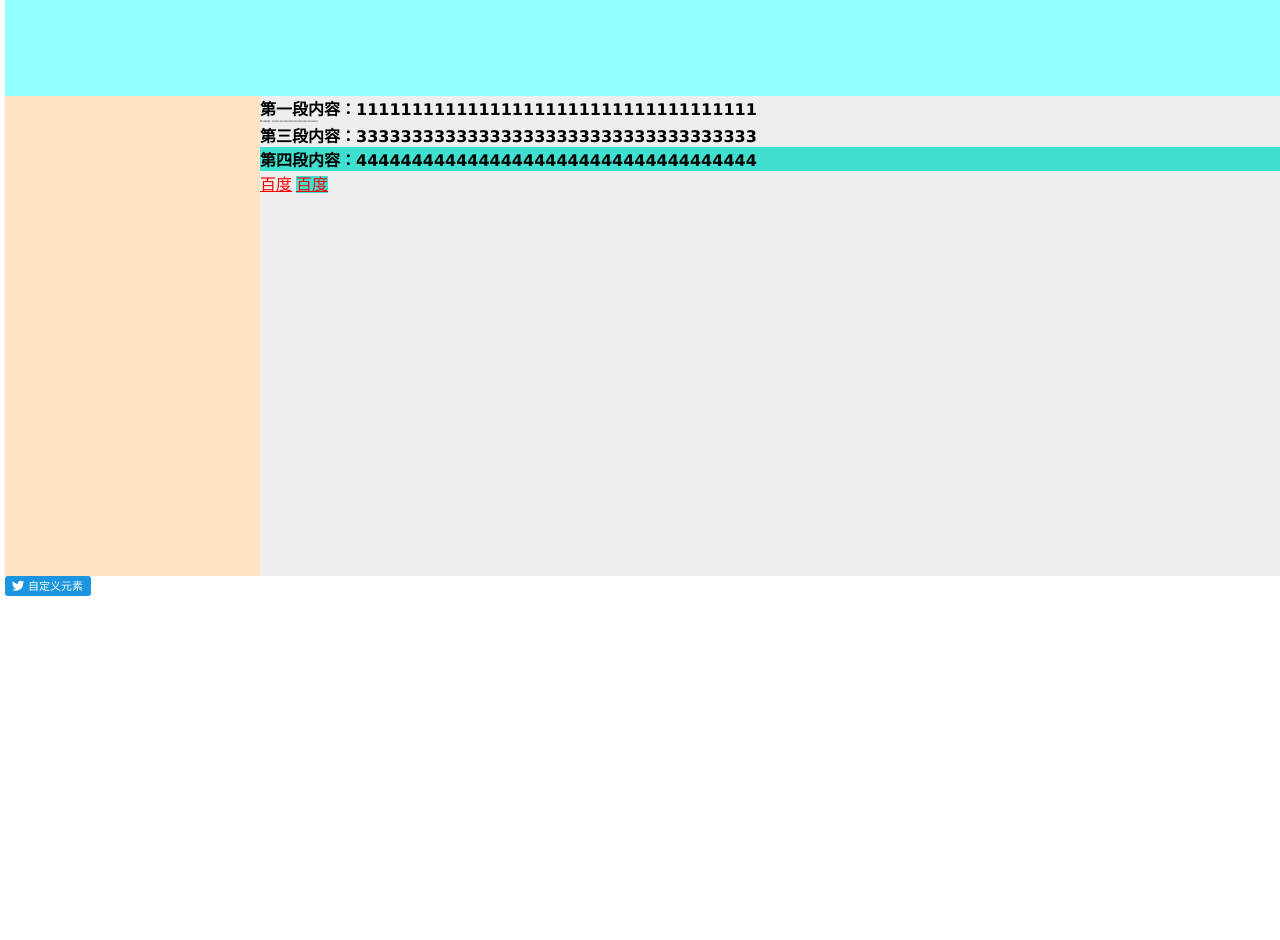
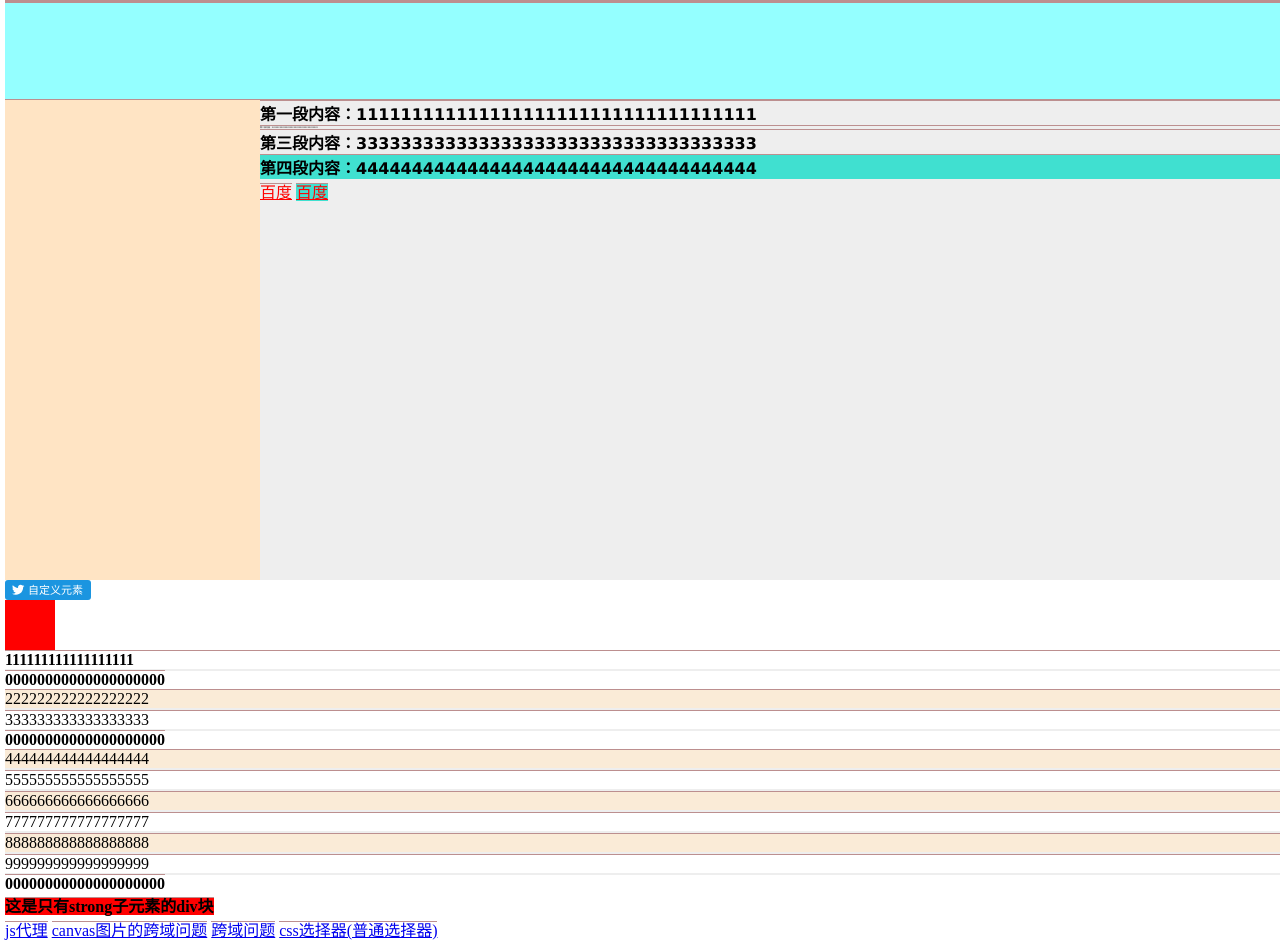
Before and after one commit to MuRongJs/learningNotes, a plain HTML site: page css/css选择器(简单选择器).html in a window 1280 px wide. Before the commit the page ends 800 px from the top, so only its background shows below. Drawn offline with Linux system fonts and the light colour scheme.

Commit message:
选择器

```diff
--- a/css/css选择器.html
+++ b/css/css选择器(简单选择器).html
@@ -44,6 +44,14 @@
             margin-left: -100%;
             float: left;
             background-color: bisque;
+        }
+        /* >选择符是，选择父元素为div的所有p元素; */
+        div>p{
+            border-bottom: 2px solid #eeeeee;
+        }
+        /* +选择同一层级的节点为p标签的元素 */
+        div+p{
+            color: cadetblue;
         }
 
         /* 属性选择器[attr] */
@@ -92,6 +100,45 @@
         :root {
             margin-left: 5px;
         }
+        /* :empty伪类选择器选择没有子节点的元素 */
+        #empty :empty{
+            width: 50px;
+            height: 50px;
+            background-color: red;
+        }
+        /* :nth-child、:nth-last-child为函数类伪类，可以通过An+B的方式进行选择 */
+        /* S:nth-of-type的形式是 :nth-child(|An+B|of S); 只选择S*/
+        /* .childEle :nth-child(2n){
+            background-color: antiquewhite;
+        } */
+        .childEle p:nth-of-type(2n){
+            background-color: antiquewhite;
+        }
+        .childEle p:first-child{
+            font-weight: 600;
+        }
+        .childEle p:last-child{
+            font-weight: 600;
+        }
+        strong:only-child{
+            background-color: #ff0000;
+        }
+        /*
+        关于链接行为的伪类选择器
+        :any-link,表示任意的链接，包括a、area、link等标签
+        :link,表示未访问过的链接
+        :visited,表示已经访问过的链接
+        :hover,表示鼠标悬停上在元素的动作
+        :active,激活状态
+        :focus焦点落在元素上
+        :target用于浏览器hash部分所指示的元素
+        */
+        /* 逻辑伪类选择器
+            :not
+         */
+         :not(div){
+             border-top: 1px solid rosybrown;
+         }
     </style>
 </head>
 
@@ -152,8 +199,33 @@
         `
         shadow.appendChild(styles);
     </script>
-    <link rel="import" href="muronghead.html">
-    <murong-icon/>
+    <!-- 自定义元素 -->
+    <link rel="import" href="muronghead.html"></link>
+    <murong-icon></murong-icon>
+    <div id="empty">
+        <div></div>
+    </div>
+    <div class="childEle">
+        <p>111111111111111111</p>
+        <strong>00000000000000000000</strong>
+        <p>222222222222222222</p>
+        <p>333333333333333333</p>
+        <strong>00000000000000000000</strong>
+        <p>444444444444444444</p>
+        <p>555555555555555555</p>
+        <p>666666666666666666</p>
+        <p>777777777777777777</p>
+        <p>888888888888888888</p>
+        <p>999999999999999999</p>
+        <strong>00000000000000000000</strong>
+    </div>
+    <div><strong>这是只有strong子元素的div块</strong></div>
+    <div id="link">
+        <a href="https://github.com/EtherDream/jsproxy">js代理</a>
+        <a href="https://www.zhangxinxu.com/wordpress/2018/02/crossorigin-canvas-getimagedata-cors/">canvas图片的跨域问题</a>
+        <a href="https://segmentfault.com/a/1190000015597029">跨域问题</a>
+        <a href="https://time.geekbang.org/column/article/84365">css选择器(普通选择器)</a>
+    </div>
 </body>
 <script>
 </script>
```
Also changed, not shown: css/css选择器（组合、优先级、伪元素）.html (added, +79 -0 lines), css/muronghead.html (+1 -1 lines).
